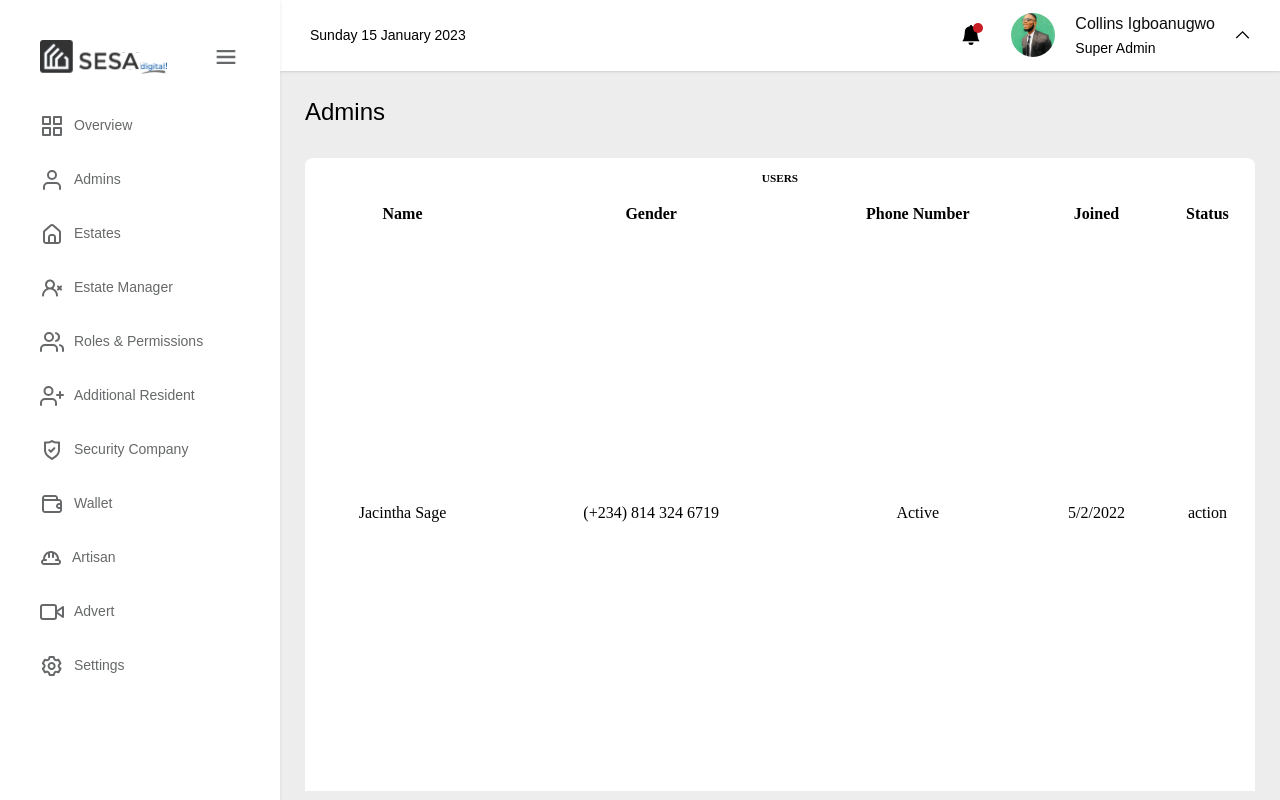
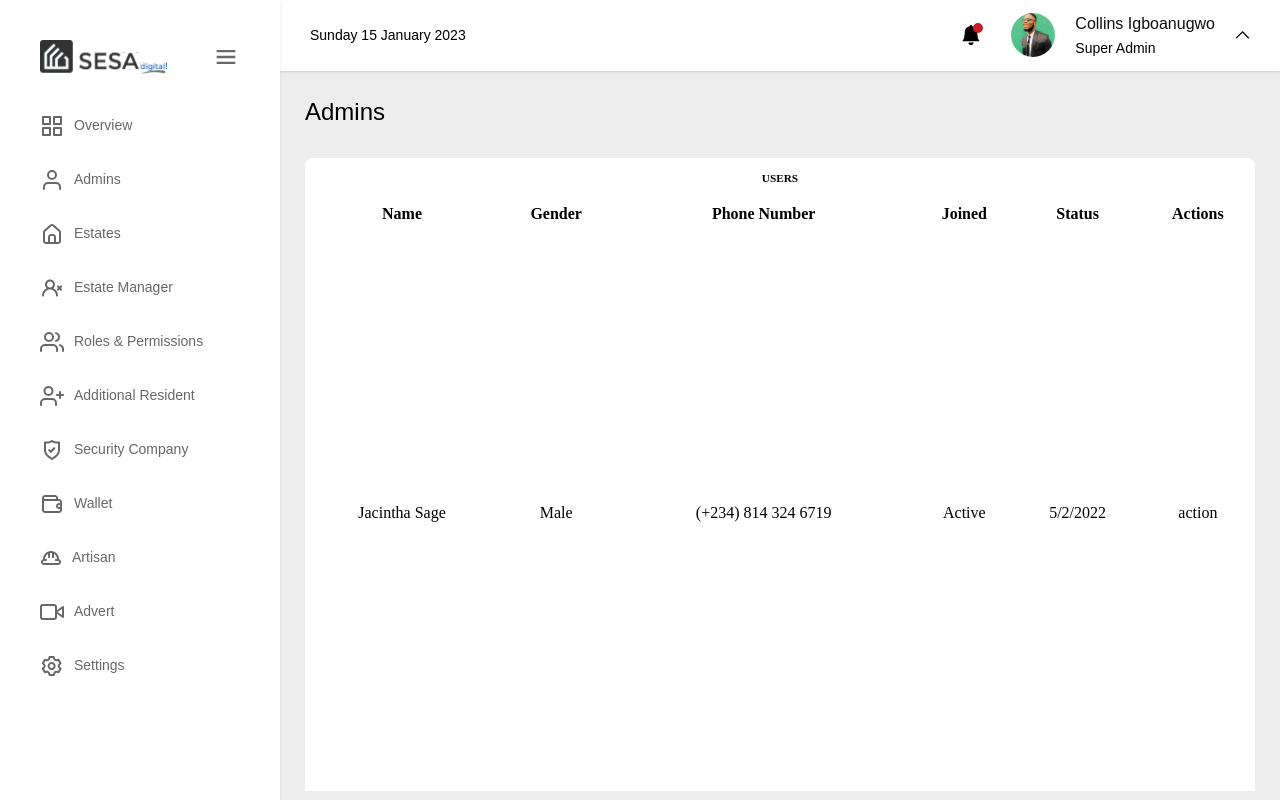
Before and after one commit to Niscolinx/sesa, a React (Vite) app: page /dashboard/admins in a window 1280 px wide. Both pictures are taken after a click on the button "Add Admin". Built offline with nearby package versions, Linux system fonts and the light colour scheme; a web font is replaced by a local one.

Commit message:
working on admin table

```diff
--- a/src/components/admins/RenderedAdmins.tsx
+++ b/src/components/admins/RenderedAdmins.tsx
@@ -4,6 +4,7 @@ import { CgSpinnerTwo } from 'react-icons/cg'
 type Admin = {
     id: string
     name: string
+    gender: string
     phoneNumber: string
     status: string
     onboardingDate: string
@@ -13,6 +14,7 @@ const ADMINDATA: Admin[] = [
     {
         id: '1',
         name: 'Jacintha Sage',
+        gender: 'Male',
         phoneNumber: '(+234) 814 324 6719',
         onboardingDate: '02-May-22',
         status: 'Active',
@@ -45,6 +47,7 @@ function RenderedAdmins() {
                         <th>Phone Number</th>
                         <th>Joined</th>
                         <th>Status</th>
+                        <th>Actions</th>
                     </tr>
                 </thead>
                 <tbody className='text-center'>
@@ -55,6 +58,7 @@ function RenderedAdmins() {
                                     <td>
                                         <span>{value.name}</span>
                                     </td>
+                                    <td>{value.gender}</td>
                                     <td>{value.phoneNumber}</td>
                                     <td>{value.status.toString()}</td>
                                     <td>
```
